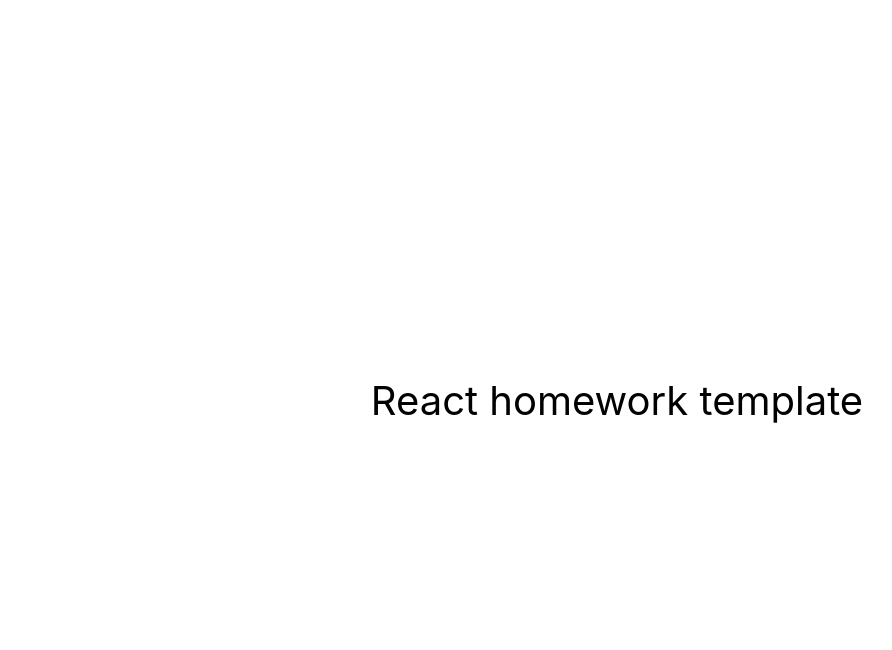
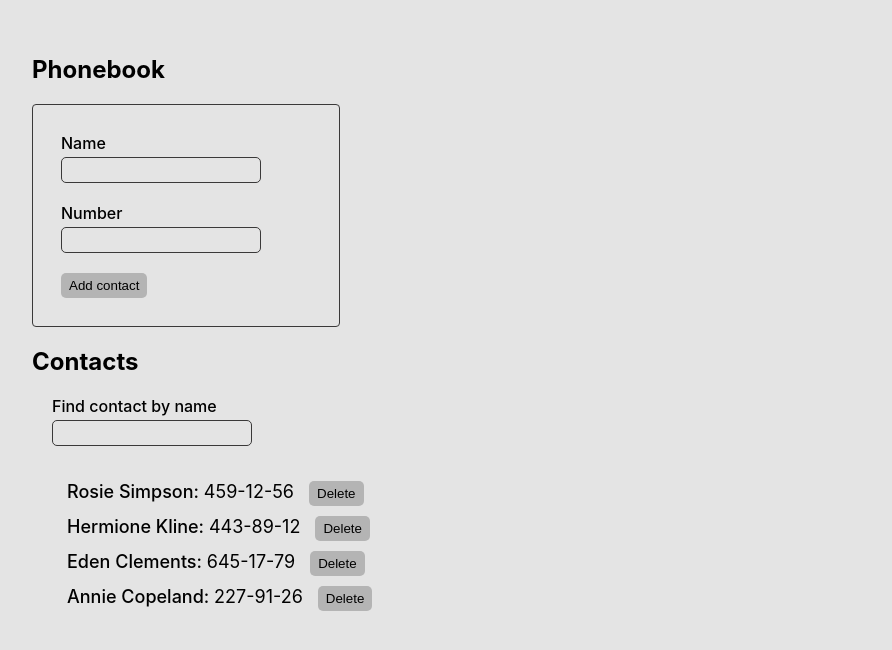
Before and after one commit to Marina-Chuhlib/goit-react-hw-06-phonebook-redux, a React (Create React App) app: page / in a window 1280 px wide. Shown: the top 650 px of the page, without its empty margins (23-915 px from the left). Built offline with nearby package versions, Linux system fonts and the light colour scheme.

Commit message:
Update package.json

```diff
--- a/package.json
+++ b/package.json
@@ -1,12 +1,13 @@
 {
-  "name": "react-homework-template",
+  "name": "goit-react-hw-06-phonebook",
   "version": "0.1.0",
   "private": true,
-  "homepage": "https://goitacademy.github.io/react-homework-template/",
+  "homepage": "https://Marina-Chuhlib.github.io/goit-react-hw-06-phonebook/",
   "dependencies": {
     "@testing-library/jest-dom": "^5.16.3",
     "@testing-library/react": "^12.1.4",
     "@testing-library/user-event": "^13.5.0",
+    "nanoid": "^4.0.1",
     "react": "^18.1.0",
     "react-dom": "^18.1.0",
     "react-scripts": "5.0.1",
--- a/src/components/App.jsx
+++ b/src/components/App.jsx
@@ -1,16 +1,91 @@
-export const App = () => {
+import React, { useState, useEffect } from 'react';
+import { nanoid } from 'nanoid'
+
+import ContactForm from './ContactForm/ContactForm';
+import ContactsList from './ContactsList/ContactsList';
+import Filter from './Filter/Filter';
+
+import contactsList from './contacts';
+
+import css from './App.module.css';
+
+const App = () => {
+  const [contacts, setContacts] = useState(() => {
+    const contacts = JSON.parse(localStorage.getItem('my-contacts'));
+    return contacts ? contacts : [...contactsList];
+  });
+  const [filter, setFilter] = useState('');
+
+  useEffect(() => {
+    localStorage.setItem('my-contacts', JSON.stringify(contacts));
+  }, [contacts]);
+
+  const isDuplicate = name => {
+    const normalized = name.toLowerCase();
+    const result = contacts.find(({ name }) => {
+      return normalized === name.toLowerCase();
+    });
+
+    return Boolean(result);
+  };
+
+  const addContact = ({ name, number }) => {
+    if (isDuplicate(name)) {
+      alert(`${name} is already in contacts`);
+      return false;
+    }
+
+    setContacts(prevContacts => {
+      const newContact = {
+        id: nanoid(),
+        name,
+        number,
+      };
+
+      return [newContact, ...prevContacts];
+    });
+
+    return true;
+  };
+
+  const deleteContact = id => {
+    setContacts(prevContacts =>
+      prevContacts.filter(contact => contact.id !== id)
+    );
+  };
+
+  const getVisibleContacts = () => {
+    const normalizedFilter = filter.toLowerCase();
+
+    return contacts.filter(contact =>
+      contact.name.toLowerCase().includes(normalizedFilter)
+    );
+  };
+
+  const handleFilter = e => {
+    setFilter(e.currentTarget.value);
+  };
+
+  const visibleContacts = getVisibleContacts();
+  const isContacts = Boolean(visibleContacts.length);
+
   return (
-    <div
-      style={{
-        height: '100vh',
-        display: 'flex',
-        justifyContent: 'center',
-        alignItems: 'center',
-        fontSize: 40,
-        color: '#010101'
-      }}
-    >
-      React homework template
+    <div className={css.wrapper}>
+      <h2>Phonebook</h2>
+      <ContactForm onSubmit={addContact} />
+
+      <h2>Contacts</h2>
+      <Filter value={filter} onChange={handleFilter} />
+
+      {isContacts && (
+        <ContactsList
+          contacts={visibleContacts}
+          deleteContact={deleteContact}
+        />
+      )}
+      {!isContacts && <p className={css.text}>No contacts in list</p>}
     </div>
   );
 };
+
+export default App;
--- /dev/null
+++ b/src/components/App.module.css
@@ -0,0 +1,17 @@
+body {
+  background-color: rgb(228, 228, 228);
+  padding: 20px;
+}
+.wrapper {
+  margin-left: 20px;
+  padding: 15px;
+}
+
+.text {
+  padding: 8px;
+  margin-left: 12px;
+  font-size: 18px;
+  font-weight: 500;
+  color: rgb(116, 114, 114);
+  width: fit-content;
+}
--- /dev/null
+++ b/src/components/ContactForm/ContactForm.jsx
@@ -0,0 +1,149 @@
+import PropTypes from 'prop-types';
+
+import React, { useState } from 'react';
+
+import initialState from './initialState';
+import css from '../ContactForm/ContactForm.module.css';
+
+const ContactForm = ({ onSubmit }) => {
+  const [state, setState] = useState({ ...initialState });
+
+  const handleSearch = e => {
+    const { name, value } = e.target;
+    setState(prevState => {
+      return { ...prevState, [name]: value };
+    });
+  };
+
+  const handleSubmit = e => {
+    e.preventDefault();
+    onSubmit({ name, number });
+    setState({ ...initialState });
+  };
+
+  const { name, number } = state;
+
+  return (
+    <form className={css.wrapper} onSubmit={handleSubmit}>
+      <label className={css.title}>
+        Name
+        <input
+          type="text"
+          name="name"
+          value={name}
+          pattern="^[a-zA-Zа-яА-Я]+(([' -][a-zA-Zа-яА-Я ])?[a-zA-Zа-яА-Я]*)*$"
+          title="Name may contain only letters, apostrophe, dash and spaces. For example Adrian, Jacob Mercer, Charles de Batz de Castelmore d'Artagnan"
+          required
+          onChange={handleSearch}
+          className={css.input}
+        />
+      </label>
+
+      <label className={css.title}>
+        Number
+        <input
+          type="tel"
+          name="number"
+          value={number}
+          pattern="\+?\d{1,4}?[-.\s]?\(?\d{1,3}?\)?[-.\s]?\d{1,4}[-.\s]?\d{1,4}[-.\s]?\d{1,9}"
+          title="Phone number must be digits and can contain spaces, dashes, parentheses and can start with +"
+          required
+          onChange={handleSearch}
+          className={css.input}
+        />
+      </label>
+
+      <button type="submit" className={css.button}>
+        Add contact
+      </button>
+    </form>
+  );
+};
+
+export default ContactForm;
+
+ContactForm.propTypes = {
+  onSubmit: PropTypes.func.isRequired,
+};
+
+// =======================================================
+
+// const ContactForm = ({ onSubmit }) => {
+
+//   const [name, setName] = useState('');
+//   const [number, setNumber] = useState('');
+
+//   const handleSearch = e => {
+//     const { value, name } = e.currentTarget;
+//     switch (name) {
+//       case 'name':
+//         setName(value);
+//         break;
+
+//       case 'number':
+//         setNumber(value);
+//         break;
+
+//       default:
+//         console.log('error');
+//         break;
+//     }
+//   };
+
+//   const resetForm = () => {
+//     setName('');
+//     setNumber('');
+//   };
+
+//   const handleSubmit = e => {
+//     e.preventDefault();
+
+//     onSubmit({ name, number });
+
+//     resetForm();
+//   };
+
+//    const {name, number} = state;
+
+//   return (
+//     <form className={css.wrapper} onSubmit={handleSubmit}>
+//       <label className={css.title}>
+//         Name
+//         <input
+//           type="text"
+//           name="name"
+//           value={name}
+//           pattern="^[a-zA-Zа-яА-Я]+(([' -][a-zA-Zа-яА-Я ])?[a-zA-Zа-яА-Я]*)*$"
+//           title="Name may contain only letters, apostrophe, dash and spaces. For example Adrian, Jacob Mercer, Charles de Batz de Castelmore d'Artagnan"
+//           required
+//           onChange={handleSearch}
+//           className={css.input}
+//         />
+//       </label>
+
+//       <label className={css.title}>
+//         Number
+//         <input
+//           type="tel"
+//           name="number"
+//           value={number}
+//           pattern="\+?\d{1,4}?[-.\s]?\(?\d{1,3}?\)?[-.\s]?\d{1,4}[-.\s]?\d{1,4}[-.\s]?\d{1,9}"
+//           title="Phone number must be digits and can contain spaces, dashes, parentheses and can start with +"
+//           required
+//           onChange={handleSearch}
+//           className={css.input}
+//         />
+//       </label>
+
+//       <button type="submit" className={css.button}>
+//         Add contact
+//       </button>
+//     </form>
+//   );
+// };
+
+// export default ContactForm;
+
+// ContactForm.propTypes = {
+//   onSubmit: PropTypes.func.isRequired,
+// };
--- /dev/null
+++ b/src/components/ContactForm/ContactForm.module.css
@@ -0,0 +1,44 @@
+.wrapper {
+  margin-bottom: 20px;
+  padding: 28px;
+  max-width: 250px;
+  border: 1px solid rgb(58, 57, 57);
+  border-radius: 4px;
+}
+
+.title {
+  display: flex;
+  flex-direction: column;
+  margin-bottom: 20px;
+  font-weight: 500;
+  max-width: 200px;
+}
+
+.input {
+  margin-top: 4px;
+  padding: 4px;
+  font-size: 14px;
+  border: 1px solid rgb(58, 57, 57);
+  border-radius: 5px;
+  background-color: inherit;
+}
+.input:hover {
+  border: 1px solid rgb(58, 57, 57);
+  background-color: rgb(242, 238, 234);
+}
+
+.button {
+  padding: 5px 8px;
+  cursor: pointer;
+  border: none;
+  border-radius: 5px;
+
+  background-color: rgb(180, 180, 180);
+}
+
+.button:hover {
+  cursor: pointer;
+  border: none;
+  border-radius: 5px;
+  background-color: rgb(127, 180, 255);
+}
--- /dev/null
+++ b/src/components/ContactForm/initialState.js
@@ -0,0 +1,6 @@
+const initialState = {
+  name: '',
+  number: '',
+};
+
+export default initialState;
--- /dev/null
+++ b/src/components/ContactsList/ContactsList.jsx
@@ -0,0 +1,35 @@
+import PropTypes from 'prop-types';
+
+import css from '../ContactsList/ContactsList.module.css';
+
+const ContactsList = ({ contacts, deleteContact }) => {
+  const elements = contacts.map(({ id, name, number }) => (
+    <li key={id} className={css.item}>
+      <p className={css.contact}>
+        {name}: <span className={css.number}>{number}</span>{' '}
+      </p>
+      <button
+        type="button"
+        className={css.button}
+        onClick={() => deleteContact(id)}
+      >
+        Delete
+      </button>
+    </li>
+  ));
+
+  return <ul className={css.list}>{elements}</ul>;
+};
+
+export default ContactsList;
+
+ContactsList.propTypes = {
+  contacts: PropTypes.arrayOf(
+    PropTypes.shape({
+      id: PropTypes.string.isRequired,
+      name: PropTypes.string.isRequired,
+      number: PropTypes.string.isRequired,
+    })
+  ),
+  deleteContact: PropTypes.func.isRequired,
+};
--- /dev/null
+++ b/src/components/ContactsList/ContactsList.module.css
@@ -0,0 +1,40 @@
+p {
+  margin: 0;
+  font-weight: 500;
+}
+
+.list {
+  margin: 30px;
+  padding: 0;
+}
+
+.item {
+  display: flex;
+  padding: 5px;
+  width: fit-content;
+  font-size: 18px;
+}
+
+.contact {
+  margin-right: 15px;
+}
+
+.number {
+  font-weight: normal;
+}
+
+.button {
+  max-height: 32px;
+  padding: 5px 8px;
+  cursor: pointer;
+  border: none;
+  border-radius: 5px;
+  background-color: rgb(180, 180, 180);
+}
+
+.button:hover {
+  cursor: pointer;
+  border: none;
+  border-radius: 5px;
+  background-color: rgb(242, 124, 124);
+}
--- /dev/null
+++ b/src/components/Filter/Filter.jsx
@@ -0,0 +1,23 @@
+import PropTypes from 'prop-types';
+import css from '../Filter/Filter.module.css';
+
+const Filter = ({ value, onChange }) => {
+  return (
+    <label className={css.title}>
+      Find contact by name
+      <input
+        type="text"
+        className={css.input}
+        value={value}
+        onChange={onChange}
+      />
+    </label>
+  );
+};
+
+export default Filter;
+
+Filter.propTypes = {
+  value: PropTypes.string.isRequired,
+  onChange: PropTypes.func.isRequired,
+};
--- /dev/null
+++ b/src/components/Filter/Filter.module.css
@@ -0,0 +1,21 @@
+.title {
+  display: flex;
+  flex-direction: column;
+  margin-bottom: 20px;
+  margin-left: 20px;
+  font-weight: 500;
+  max-width: 200px;
+}
+
+.input {
+  margin-top: 4px;
+  padding: 4px;
+  font-size: 14px;
+  border-radius: 5px;
+  background-color: inherit;
+  border: 1px solid rgb(58, 57, 57);
+}
+.input:hover {
+  border: 1px solid rgb(58, 57, 57);
+  background-color: rgb(242, 238, 234);
+}
--- /dev/null
+++ b/src/components/contacts.js
@@ -0,0 +1,10 @@
+// import shortid from 'shortid';
+
+const contacts = [
+  { id: 'id-1', name: 'Rosie Simpson', number: '459-12-56' },
+  { id: 'id-2', name: 'Hermione Kline', number: '443-89-12' },
+  { id: 'id-3', name: 'Eden Clements', number: '645-17-79' },
+  { id: 'id-4', name: 'Annie Copeland', number: '227-91-26' },
+];
+
+export default contacts;
--- a/src/index.js
+++ b/src/index.js
@@ -1,6 +1,6 @@
 import React from 'react';
 import ReactDOM from 'react-dom/client';
-import { App } from 'components/App';
+import App from 'components/App';
 import './index.css';
 
 ReactDOM.createRoot(document.getElementById('root')).render(
```
Also changed, not shown: 1 other file (tests, documents, lock files or other folders).
